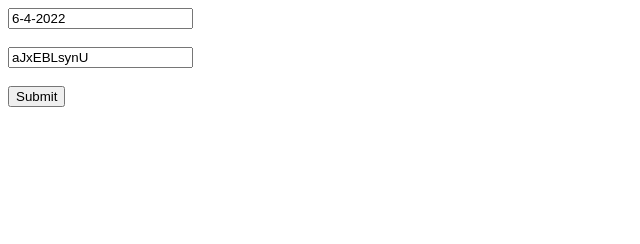
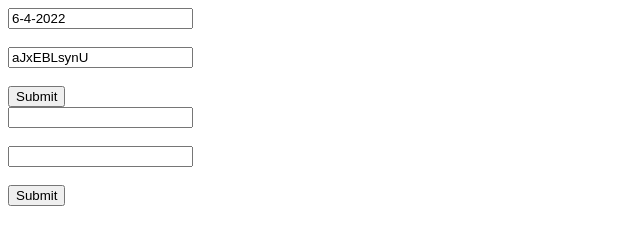
Before and after one commit to christianalavazo24/BSCS1, a plain HTML site: page tina.html in a window 1280 px wide. Shown: the whole page, without its empty margins (0-640 px from the left). Drawn offline with Linux system fonts and the light colour scheme.

Commit message:
uploaded

```diff
--- a/tina.html
+++ b/tina.html
@@ -9,6 +9,14 @@
 
 
  <form action="">
+  <input type="text" id="p1" name="lname" value=""><br><br>
+  <input type="text" id="string_inner_container" name="lname" value=""><br><br>
+  <input type="submit" value="Submit">
+
+</form>
+
+
+<form action="">
   <input type="text" id="p1" name="lname" value=""><br><br>
   <input type="text" id="string_inner_container" name="lname" value=""><br><br>
   <input type="submit" value="Submit">
```
